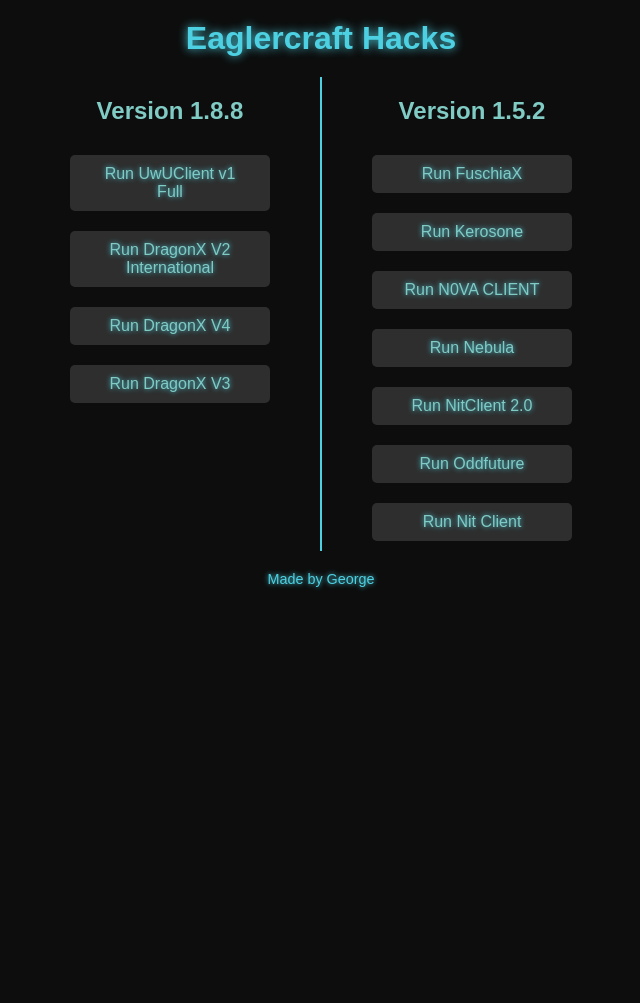
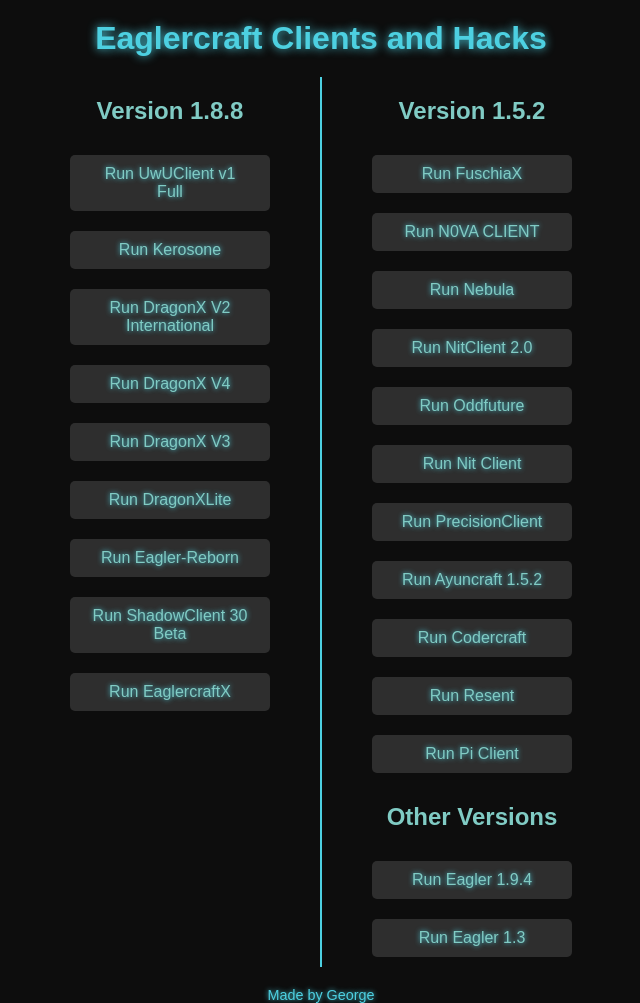
Before and after one commit to venousz/EaglerClients, a plain HTML site: page index.html in a window 1280 px wide. Shown: the whole page, without its empty margins (319-959 px from the left). Before the commit the page ends 800 px from the top, so only its background shows below. Drawn offline with Linux system fonts and the light colour scheme.

Commit message:
Update index.html

```diff
--- a/index.html
+++ b/index.html
@@ -3,7 +3,7 @@
 <head>
     <meta charset="UTF-8">
     <meta name="viewport" content="width=device-width, initial-scale=1.0">
-    <title>Eaglercraft Hacks</title>
+    <title>Eaglercraft</title>
     <link rel="icon" href="favicon.ico" type="image/x-icon">
     <style>
         body {
@@ -67,15 +67,20 @@
     </style>
 </head>
 <body>
-    <h1>Eaglercraft Hacks</h1>
+    <h1>Eaglercraft Clients and Hacks</h1>
 
     <div class="container">
         <div class="column">
             <h2>Version 1.8.8</h2>
             <button onclick="window.open('https://adsf1234-hacker.github.io/EaglercraftHacks/UwUClient%20v1%20Full.html', '_blank')">Run UwUClient v1 Full</button>
+            <button onclick="window.open('https://adsf1234-hacker.github.io/EaglercraftHacks/kerosone.html', '_blank')">Run Kerosone</button>
             <button onclick="window.open('https://adsf1234-hacker.github.io/EaglercraftHacks/DragonX_V2_International.html', '_blank')">Run DragonX V2 International</button>
             <button onclick="window.open('https://adsf1234-hacker.github.io/EaglercraftHacks/DragonX_V4.html', '_blank')">Run DragonX V4</button>
             <button onclick="window.open('https://adsf1234-hacker.github.io/EaglercraftHacks/dragonXv3.html', '_blank')">Run DragonX V3</button>
+            <button onclick="window.open('https://adsf1234-hacker.github.io/EaglercraftHacks/DragonXLite.html', '_blank')">Run DragonXLite</button>
+            <button onclick="window.open('https://adsf1234-hacker.github.io/EaglercraftHacks/Eagler-Reborn.html', '_blank')">Run Eagler-Reborn</button>
+            <button onclick="window.open('https://adsf1234-hacker.github.io/EaglercraftHacks/shadowclient30beta.html', '_blank')">Run ShadowClient 30 Beta</button>
+            <button onclick="window.open('https://adsf1234-hacker.github.io/EaglercraftHacks/eaglercraftx.html', '_blank')">Run EaglercraftX</button>
         </div>
 
         <div class="vertical-line"></div>
@@ -83,12 +88,19 @@
         <div class="column">
             <h2>Version 1.5.2</h2>
             <button onclick="window.open('https://adsf1234-hacker.github.io/EaglercraftHacks/FuschiaX.html', '_blank')">Run FuschiaX</button>
-               <button onclick="window.open('https://adsf1234-hacker.github.io/EaglercraftHacks/kerosone.html', '_blank')">Run Kerosone</button>
             <button onclick="window.open('https://adsf1234-hacker.github.io/EaglercraftHacks/N0VA_CLIENT.html', '_blank')">Run N0VA CLIENT</button>
             <button onclick="window.open('https://adsf1234-hacker.github.io/EaglercraftHacks/Nebula.html', '_blank')">Run Nebula</button>
             <button onclick="window.open('https://adsf1234-hacker.github.io/EaglercraftHacks/NitClient%202.0.html', '_blank')">Run NitClient 2.0</button>
             <button onclick="window.open('https://adsf1234-hacker.github.io/EaglercraftHacks/Oddfuture.html', '_blank')">Run Oddfuture</button>
             <button onclick="window.open('https://adsf1234-hacker.github.io/EaglercraftHacks/nit_client.html', '_blank')">Run Nit Client</button>
+            <button onclick="window.open('https://adsf1234-hacker.github.io/EaglercraftHacks/PrecisionClient.html', '_blank')">Run PrecisionClient</button>
+            <button onclick="window.open('https://adsf1234-hacker.github.io/EaglercraftHacks/ayunami-1.5.html', '_blank')">Run Ayuncraft 1.5.2</button>
+            <button onclick="window.open('https://adsf1234-hacker.github.io/EaglercraftHacks/codercraft.html', '_blank')">Run Codercraft</button>
+            <button onclick="window.open('https://adsf1234-hacker.github.io/EaglercraftHacks/resent.html', '_blank')">Run Resent</button>
+            <button onclick="window.open('https://adsf1234-hacker.github.io/EaglercraftHacks/pi-client.html', '_blank')">Run Pi Client</button>
+            <h2>Other Versions</h2>
+            <button onclick="window.open('https://adsf1234-hacker.github.io/EaglercraftHacks/eag1_9_4.html', '_blank')">Run Eagler 1.9.4</button>
+            <button onclick="window.open('https://adsf1234-hacker.github.io/EaglercraftHacks/eagler1.3.html', '_blank')">Run Eagler 1.3</button>
         </div>
     </div>
 
```
